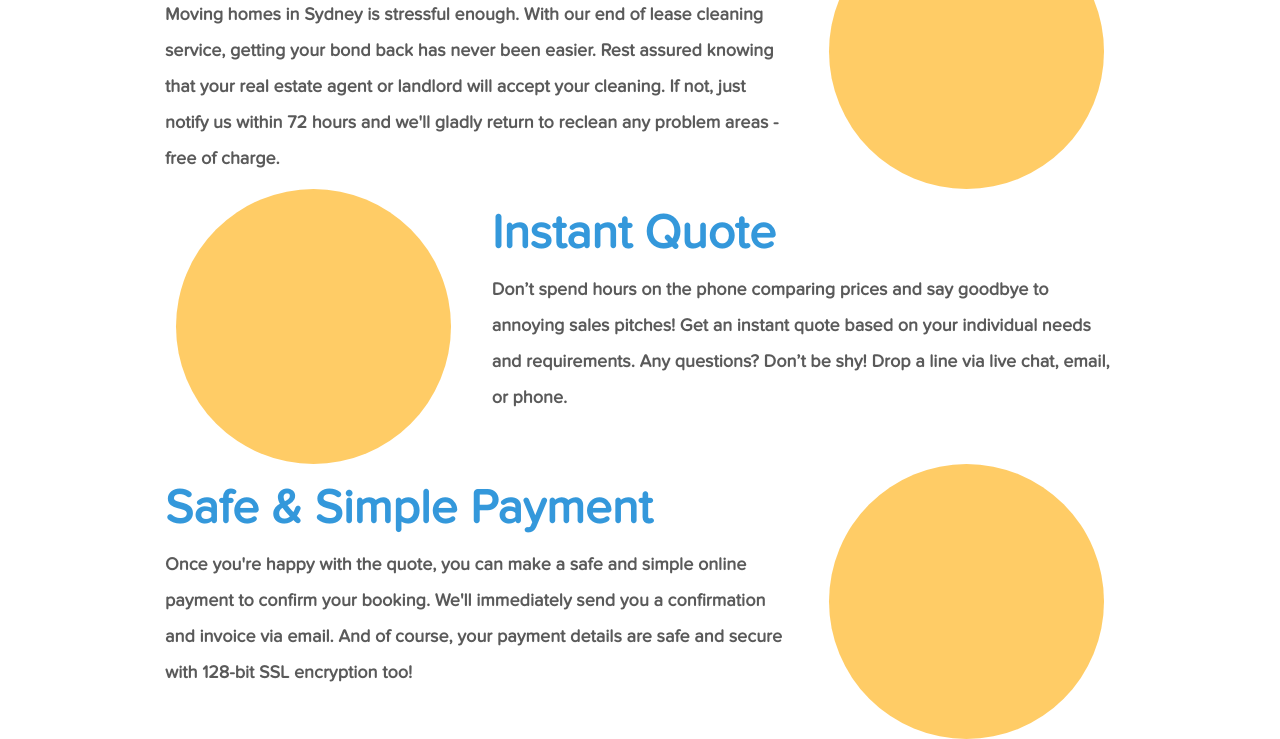
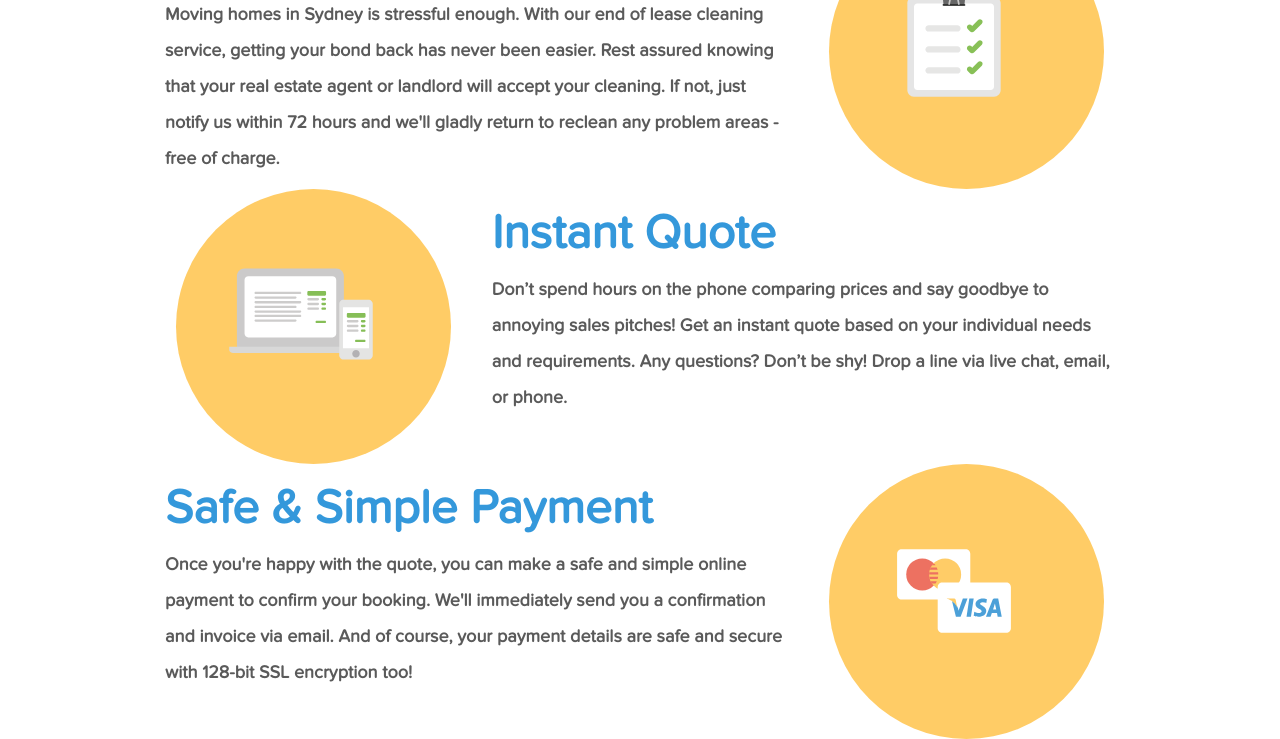
Before and after one commit to RuthMeryCardenas/Sprint4-ThisIsNeat, a plain HTML site: page index.html in a window 1280 px wide. Shown: the part 736-1475 px from the top of the page. Drawn offline with nearby package versions, Linux system fonts and the light colour scheme.

Commit message:
For Desktop - Íconos

```diff
--- a/assets/css/main.css
+++ b/assets/css/main.css
@@ -19,6 +19,9 @@ section {
 .intro-heading {
   font-size: 6.4rem;
 }
+.icon {
+  position: absolute;
+}
 /*SECCIÓN PRINCIPAL*/
 .section-hero {
   background-color: #9ACCEF;
@@ -28,7 +31,6 @@ section {
 .section-hero .icon {
   background-size: contain;
   display: inline-block;
-  position: absolute;
 }
 .section-hero .section-bg {
   background-position: center bottom;
@@ -96,6 +98,13 @@ section {
   width: 275px;
   background-color: #FFCC66;
   border-radius: 50%;
+  display: flex;
+  justify-content: center;
+  align-items: center;
+}
+.section-how-it-works .icon-container .icon--lg {
+  height: 175px;
+  width: 175px;
 }
 /* Small devices (tablets, 768px and up) */
 @media (min-width: 768px) {
--- a/index.html
+++ b/index.html
@@ -47,14 +47,14 @@
             </div>
             <div class="col-md-4">
               <div class="icon-container center-block">
-                <span></span>
+                <span class="icon icon--lg icon--step-bond-guarantee"></span>
               </div>
             </div>
           </div>
           <div class="row">
             <div class="col-md-4">
               <div class="icon-container center-block">
-                <span></span>
+                <span class="icon icon--lg icon--step-quote"></span>
               </div>
             </div>
             <div class="col-md-8">
@@ -78,7 +78,7 @@
             </div>
             <div class="col-md-4">
               <div class="icon-container center-block">
-                <span></span>
+                <span class="icon icon--lg icon--step-payment"></span>
               </div>
             </div>
           </div>
```
